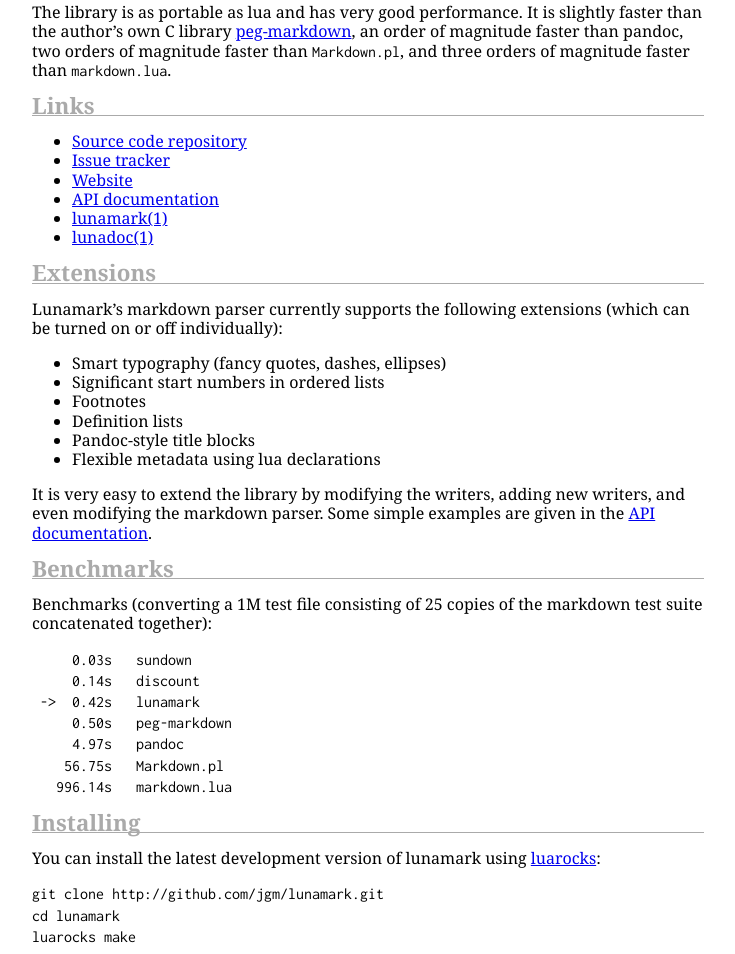
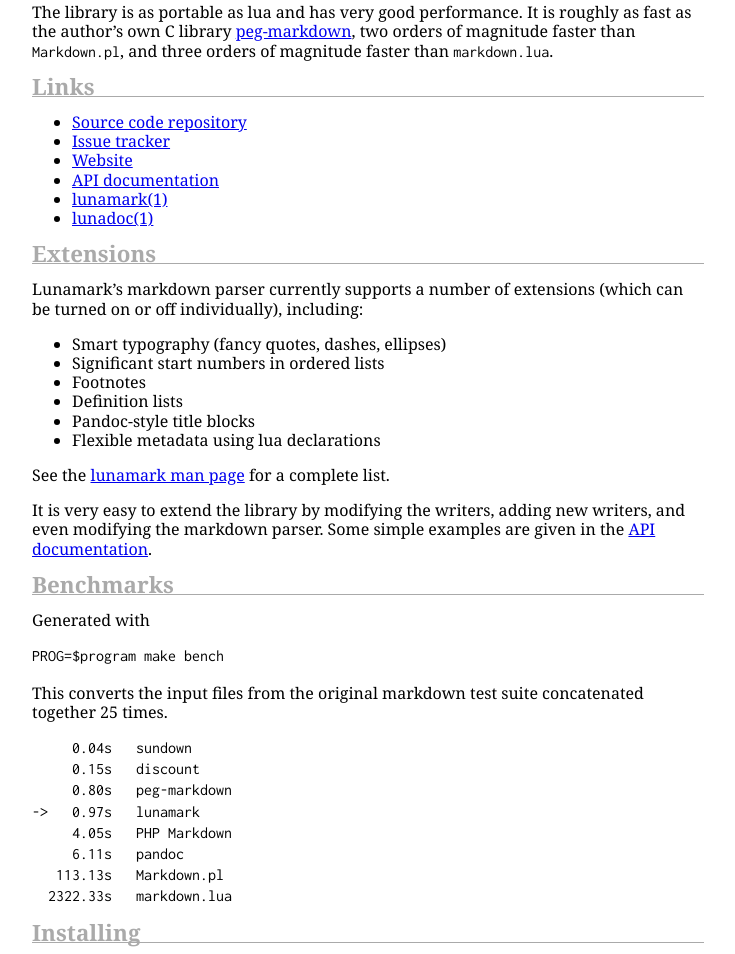
Before and after one commit to jgm/lunamark, a plain HTML site: page index.html in a window 1280 px wide. Shown: the part 185-1139 px from the top of the page, without its empty margins (8-743 px from the left). Drawn offline with Linux system fonts and the light colour scheme; a web font is replaced by a local one.

Commit message:
Updated index.

```diff
--- a/index.html
+++ b/index.html
@@ -11,7 +11,7 @@
 
 <p>Lunamark is a lua library and command-line program for conversion of markdown to other textual formats. Currently HTML, <a href="http://paulrouget.com/dzslides/">dzslides</a> (HTML5 slides), Docbook, ConTeXt, LaTeX, and Groff man are the supported output formats, but it is easy to add new writers or modify existing ones. The markdown parser is written using a PEG grammar and can also be modified by the user.</p>
 
-<p>The library is as portable as lua and has very good performance. It is slightly faster than the author’s own C library <a href="http://github.com/jgm/peg-markdown">peg-markdown</a>, an order of magnitude faster than pandoc, two orders of magnitude faster than <code>Markdown.pl</code>, and three orders of magnitude faster than <code>markdown.lua</code>.</p>
+<p>The library is as portable as lua and has very good performance. It is roughly as fast as the author’s own C library <a href="http://github.com/jgm/peg-markdown">peg-markdown</a>, two orders of magnitude faster than <code>Markdown.pl</code>, and three orders of magnitude faster than <code>markdown.lua</code>.</p>
 
 <h1>Links</h1>
 
@@ -26,7 +26,7 @@
 
 <h1>Extensions</h1>
 
-<p>Lunamark’s markdown parser currently supports the following extensions (which can be turned on or off individually):</p>
+<p>Lunamark’s markdown parser currently supports a number of extensions (which can be turned on or off individually), including:</p>
 
 <ul>
 <li>Smart typography (fancy quotes, dashes, ellipses)</li>
@@ -37,19 +37,27 @@
 <li>Flexible metadata using lua declarations</li>
 </ul>
 
+<p>See the <a href="lunamark.1.html">lunamark man page</a> for a complete list.</p>
+
 <p>It is very easy to extend the library by modifying the writers, adding new writers, and even modifying the markdown parser. Some simple examples are given in the <a href="http://jgm.github.com/lunamark/doc/">API documentation</a>.</p>
 
 <h1>Benchmarks</h1>
 
-<p>Benchmarks (converting a 1M test file consisting of 25 copies of the markdown test suite concatenated together):</p>
+<p>Generated with</p>
 
-<pre><code>     0.03s   sundown
-     0.14s   discount
- -&gt;  0.42s   lunamark
-     0.50s   peg-markdown
-     4.97s   pandoc
-    56.75s   Markdown.pl
-   996.14s   markdown.lua
+<pre><code>PROG=$program make bench
+</code></pre>
+
+<p>This converts the input files from the original markdown test suite concatenated together 25 times.</p>
+
+<pre><code>     0.04s   sundown
+     0.15s   discount
+     0.80s   peg-markdown
+-&gt;   0.97s   lunamark
+     4.05s   PHP Markdown
+     6.11s   pandoc
+   113.13s   Markdown.pl
+  2322.33s   markdown.lua
 </code></pre>
 
 <h1>Installing</h1>
@@ -98,10 +106,17 @@
 <pre><code>bin/shtest --help            # get usage
 bin/shtest                   # run all tests
 bin/shtest indent            # run all tests matching &quot;indent&quot;
-bin/shtest -p Markdown.pl -n # run all tests using Markdown.pl, and normalizing whitespace &amp; entities
+bin/shtest -p Markdown.pl -t # run all tests using Markdown.pl, and normalize using &#39;tidy&#39;
 </code></pre>
 
-<p>Lunamark currently fails a few of the PHP Markdown tests. In most cases I disagree with the interpretation of markdown syntax that these tests reflect.</p>
+<p>Lunamark currently fails four of the PHP Markdown tests:</p>
+
+<ul>
+<li><p><code>tests/PHP_Markdown/Quotes in attributes.test</code>: The HTML is semantically equivalent; using the <code>-t/--tidy</code> option to <code>bin/shtest</code> makes the test pass.</p></li>
+<li><p><code>tests/PHP_Markdown/Email auto links.test</code>: The HTML is semantically equivalent. PHP markdown does entity obfuscation, and lunamark does not. This feature could be added easily enough, but the test would still fail, because the obfuscation involves randomness. Again, using the <code>-t/--tidy</code> option makes the test pass.</p></li>
+<li><p><code>tests/PHP_Markdown/Ins &amp; del.test</code>: PHP markdown puts extra <code>&lt;p&gt;</code> tags around <code>&lt;ins&gt;hello&lt;/ins&gt;</code>, while lunamark does not. It’s hard to tell from the markdown spec which behavior is correct.</p></li>
+<li><p><code>tests/PHP_Markdown/Emphasis.test</code>: A bunch of corner cases with nested strong and emphasized text. These corner cases are left undecided by the markdown spec, so in my view the PHP test suite is not normative here; I think lunamark’s behavior is perfectly reasonable, and I see no reason to change.</p></li>
+</ul>
 
 <h1>Authors</h1>
 
```
